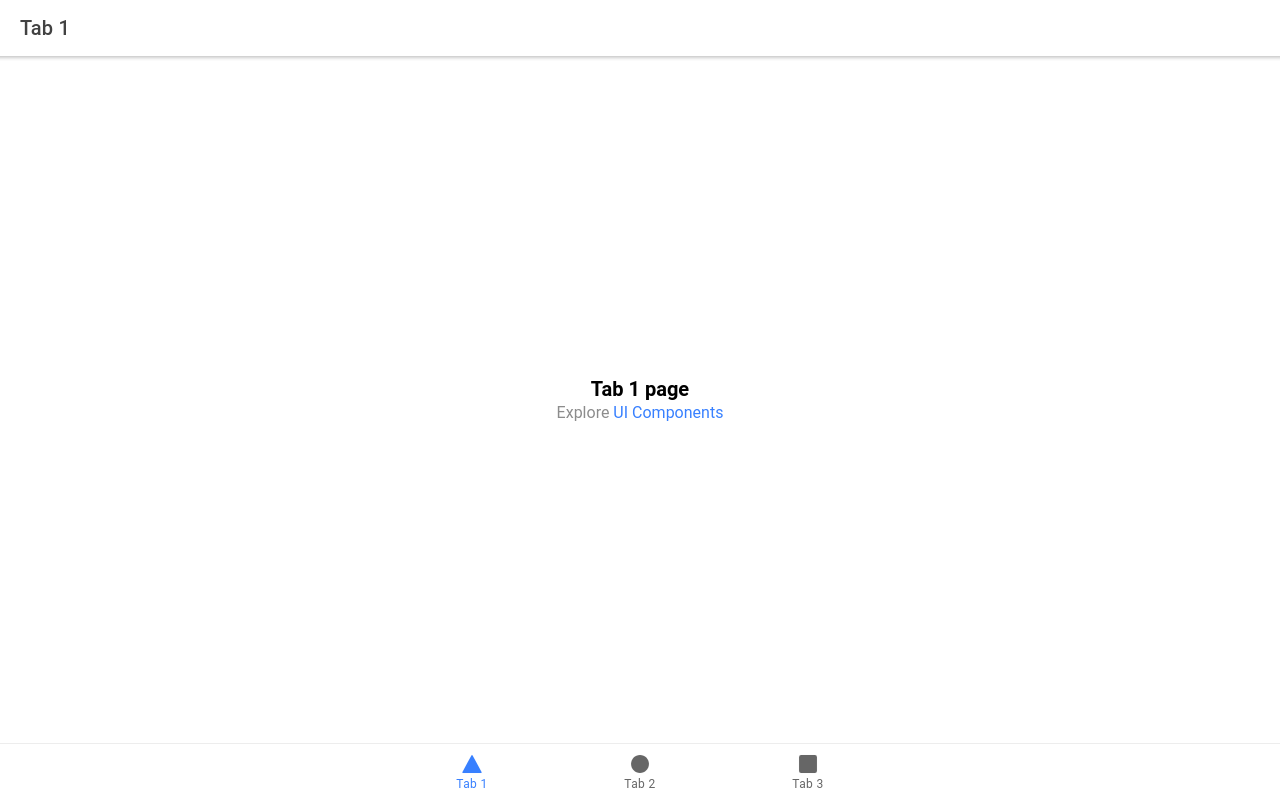
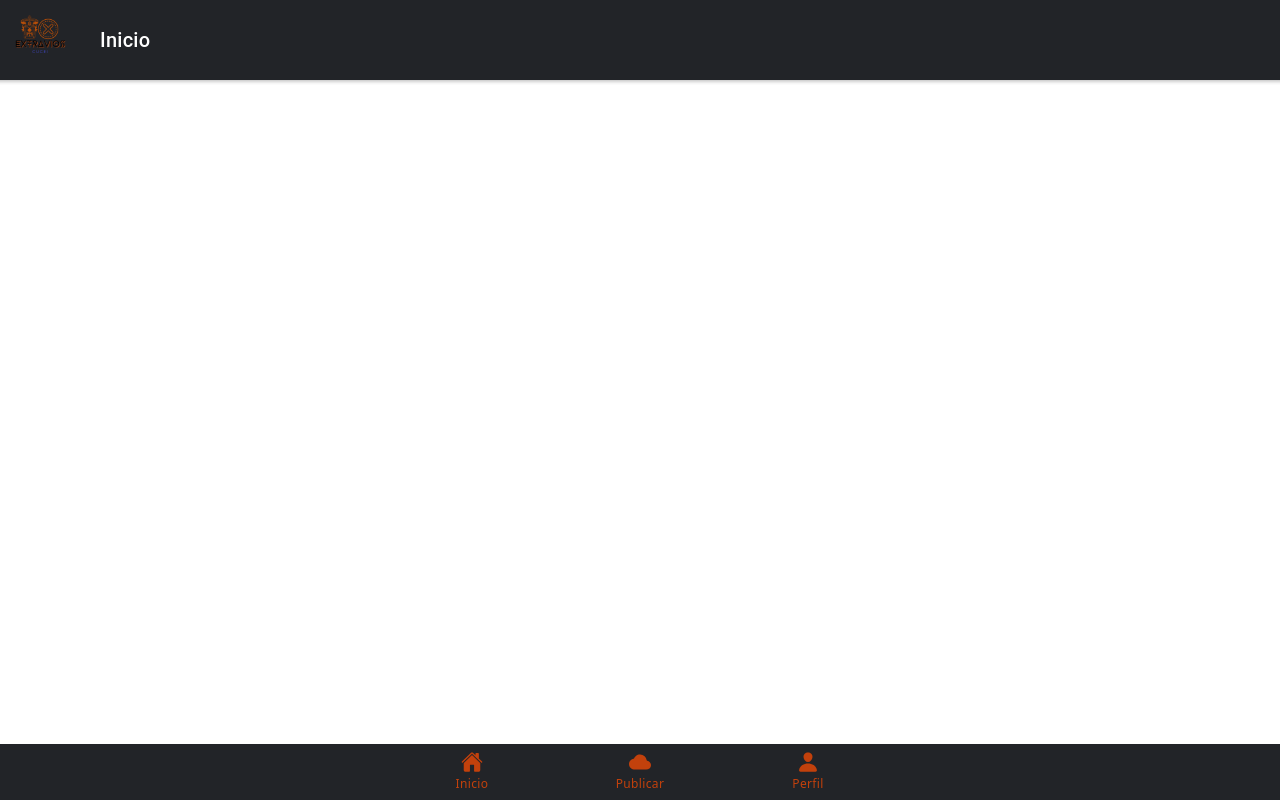
Before and after one commit to ManuelMtz2000/modular-front, a React (Create React App) app: page /tab1 in a window 1280 px wide. Built offline with nearby package versions, Linux system fonts and the light colour scheme.

Commit message:
Vistas principales

```diff
--- a/src/App.tsx
+++ b/src/App.tsx
@@ -10,7 +10,7 @@ import {
   setupIonicReact
 } from '@ionic/react';
 import { IonReactRouter } from '@ionic/react-router';
-import { ellipse, square, triangle } from 'ionicons/icons';
+import { home, cloud, person } from 'ionicons/icons';
 import Tab1 from './pages/Tab1';
 import Tab2 from './pages/Tab2';
 import Tab3 from './pages/Tab3';
@@ -54,18 +54,18 @@ const App: React.FC = () => (
             <Redirect to="/tab1" />
           </Route>
         </IonRouterOutlet>
-        <IonTabBar slot="bottom">
-          <IonTabButton tab="tab1" href="/tab1">
-            <IonIcon icon={triangle} />
-            <IonLabel>Tab 1</IonLabel>
+        <IonTabBar color='dark' className='shadow-lg' slot="bottom">
+          <IonTabButton className='text-orange-700 hover:bg-blue-900 hover:text-white' tab="tab1" href="/tab1">
+            <IonIcon icon={home}/>
+            <IonLabel>Inicio</IonLabel>
           </IonTabButton>
-          <IonTabButton tab="tab2" href="/tab2">
-            <IonIcon icon={ellipse} />
-            <IonLabel>Tab 2</IonLabel>
+          <IonTabButton className='text-orange-700 hover:bg-blue-900 hover:text-white' tab="tab2" href="/tab2">
+            <IonIcon icon={cloud} />
+            <IonLabel>Publicar</IonLabel>
           </IonTabButton>
-          <IonTabButton tab="tab3" href="/tab3">
-            <IonIcon icon={square} />
-            <IonLabel>Tab 3</IonLabel>
+          <IonTabButton className='text-orange-700 hover:bg-blue-900 hover:text-white' tab="tab3" href="/tab3">
+            <IonIcon icon={person} />
+            <IonLabel>Perfil</IonLabel>
           </IonTabButton>
         </IonTabBar>
       </IonTabs>
--- a/src/components/ExploreContainer.tsx
+++ b/src/components/ExploreContainer.tsx
@@ -9,6 +9,7 @@ const ExploreContainer: React.FC<ContainerProps> = ({ name }) => {
     <div className="container">
       <strong>{name}</strong>
       <p>Explore <a target="_blank" rel="noopener noreferrer" href="https://ionicframework.com/docs/components">UI Components</a></p>
+      <p className="bg-red-900">xd</p>
     </div>
   );
 };
--- /dev/null
+++ b/src/components/InicioContenedor.tsx
@@ -0,0 +1,10 @@
+import React, { Component } from 'react';
+import SlidesComponent from './SlidesComponent';
+
+const InicioContenedor: React.FC = () => {
+  return (
+    <SlidesComponent />
+  )
+};
+
+export default InicioContenedor;
--- /dev/null
+++ b/src/components/SlidesComponent.tsx
@@ -0,0 +1,21 @@
+import React from 'react';
+import { IonContent, IonPage } from '@ionic/react';
+import { Swiper, SwiperSlide } from 'swiper/react';
+
+import 'swiper/swiper.min.css';
+
+const SlidesComponent: React.FC = () => {
+    return (
+      <IonPage>
+        <p>xdxd</p>
+      <IonContent>
+        <Swiper>
+          <SwiperSlide>Slide 1</SwiperSlide>
+          <SwiperSlide>Slide 2</SwiperSlide>
+          <SwiperSlide>Slide 3</SwiperSlide>
+        </Swiper>
+      </IonContent>
+    </IonPage>
+      );
+};
+export default SlidesComponent;
--- a/src/index.tsx
+++ b/src/index.tsx
@@ -3,10 +3,12 @@ import ReactDOM from 'react-dom';
 import App from './App';
 import * as serviceWorkerRegistration from './serviceWorkerRegistration';
 import reportWebVitals from './reportWebVitals';
+import './tailwindcss.css';
+
 
 ReactDOM.render(
   <React.StrictMode>
-    <App />
+    <App  />
   </React.StrictMode>,
   document.getElementById('root')
 );
--- a/src/pages/Tab1.tsx
+++ b/src/pages/Tab1.tsx
@@ -1,13 +1,16 @@
-import { IonContent, IonHeader, IonPage, IonTitle, IonToolbar } from '@ionic/react';
-import ExploreContainer from '../components/ExploreContainer';
+import { IonContent, IonHeader, IonImg, IonPage, IonTitle, IonToolbar } from '@ionic/react';
+import InicioContenedor from '../components/InicioContenedor';
 import './Tab1.css';
 
 const Tab1: React.FC = () => {
   return (
     <IonPage>
       <IonHeader>
-        <IonToolbar>
-          <IonTitle>Tab 1</IonTitle>
+        <IonToolbar color="dark">
+          <div className='flex'>
+            <IonImg className='w-20' src="/assets/logo_transparente.png" />
+            <IonTitle>Inicio</IonTitle>
+          </div>
         </IonToolbar>
       </IonHeader>
       <IonContent fullscreen>
@@ -16,7 +19,7 @@ const Tab1: React.FC = () => {
             <IonTitle size="large">Tab 1</IonTitle>
           </IonToolbar>
         </IonHeader>
-        <ExploreContainer name="Tab 1 page" />
+        <InicioContenedor />
       </IonContent>
     </IonPage>
   );
--- a/src/pages/Tab2.tsx
+++ b/src/pages/Tab2.tsx
@@ -1,4 +1,4 @@
-import { IonContent, IonHeader, IonPage, IonTitle, IonToolbar } from '@ionic/react';
+import { IonContent, IonHeader, IonImg, IonPage, IonTitle, IonToolbar } from '@ionic/react';
 import ExploreContainer from '../components/ExploreContainer';
 import './Tab2.css';
 
@@ -6,8 +6,11 @@ const Tab2: React.FC = () => {
   return (
     <IonPage>
       <IonHeader>
-        <IonToolbar>
-          <IonTitle>Tab 2</IonTitle>
+        <IonToolbar color='dark'>
+          <div className='flex'>
+            <IonImg className='w-20' src="/assets/logo_transparente.png" />
+            <IonTitle>Publicar</IonTitle>
+          </div>
         </IonToolbar>
       </IonHeader>
       <IonContent fullscreen>
--- a/src/pages/Tab3.tsx
+++ b/src/pages/Tab3.tsx
@@ -1,4 +1,4 @@
-import { IonContent, IonHeader, IonPage, IonTitle, IonToolbar } from '@ionic/react';
+import { IonContent, IonHeader, IonImg, IonPage, IonTitle, IonToolbar } from '@ionic/react';
 import ExploreContainer from '../components/ExploreContainer';
 import './Tab3.css';
 
@@ -6,8 +6,11 @@ const Tab3: React.FC = () => {
   return (
     <IonPage>
       <IonHeader>
-        <IonToolbar>
-          <IonTitle>Tab 3</IonTitle>
+        <IonToolbar color='dark'>
+          <div className='flex'>
+            <IonImg className='w-20' src="/assets/logo_transparente.png" />
+            <IonTitle>Perfil</IonTitle>
+          </div>
         </IonToolbar>
       </IonHeader>
       <IonContent fullscreen>
--- /dev/null
+++ b/src/tailwindcss.css
@@ -0,0 +1,3 @@
+@tailwind base;
+@tailwind components;
+@tailwind utilities;
--- a/src/theme/variables.css
+++ b/src/theme/variables.css
@@ -2,6 +2,7 @@
 http://ionicframework.com/docs/theming/ */
 
 /** Ionic CSS Variables **/
+
 :root {
   /** primary **/
   --ion-color-primary: #3880FF;
@@ -197,7 +198,7 @@ http://ionicframework.com/docs/theming/ */
    */
 
   .md body {
-    --ion-background-color: #121212;
+    --ion-background-color: #b8b8b8;
     --ion-background-color-rgb: 18,18,18;
 
     --ion-text-color: #ffffff;
--- /dev/null
+++ b/tailwind.config.js
@@ -0,0 +1,9 @@
+module.exports = {
+  content: [
+    "./src/**/*.{js,jsx,ts,tsx}",
+  ],
+  theme: {
+    extend: {},
+  },
+  plugins: [],
+}
```
Also changed, not shown: package.json (+8 -3 lines), public/assets/logo_transparente.png (added), 1 other file (tests, documents, lock files or other folders).
